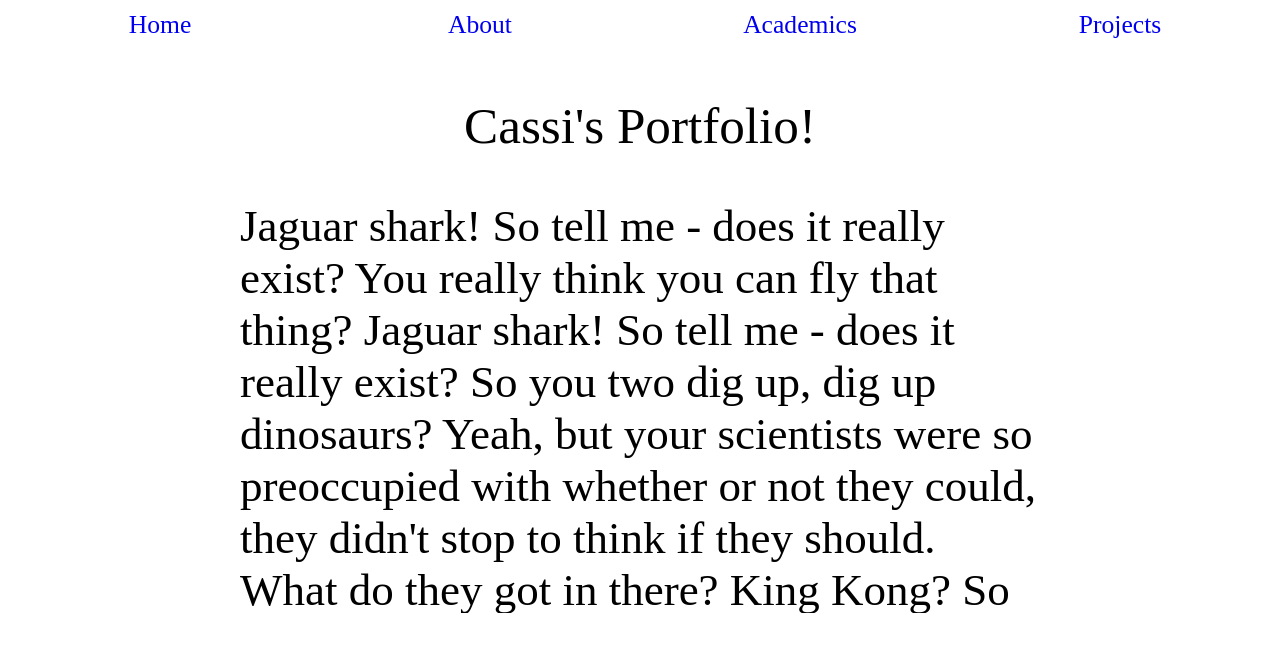
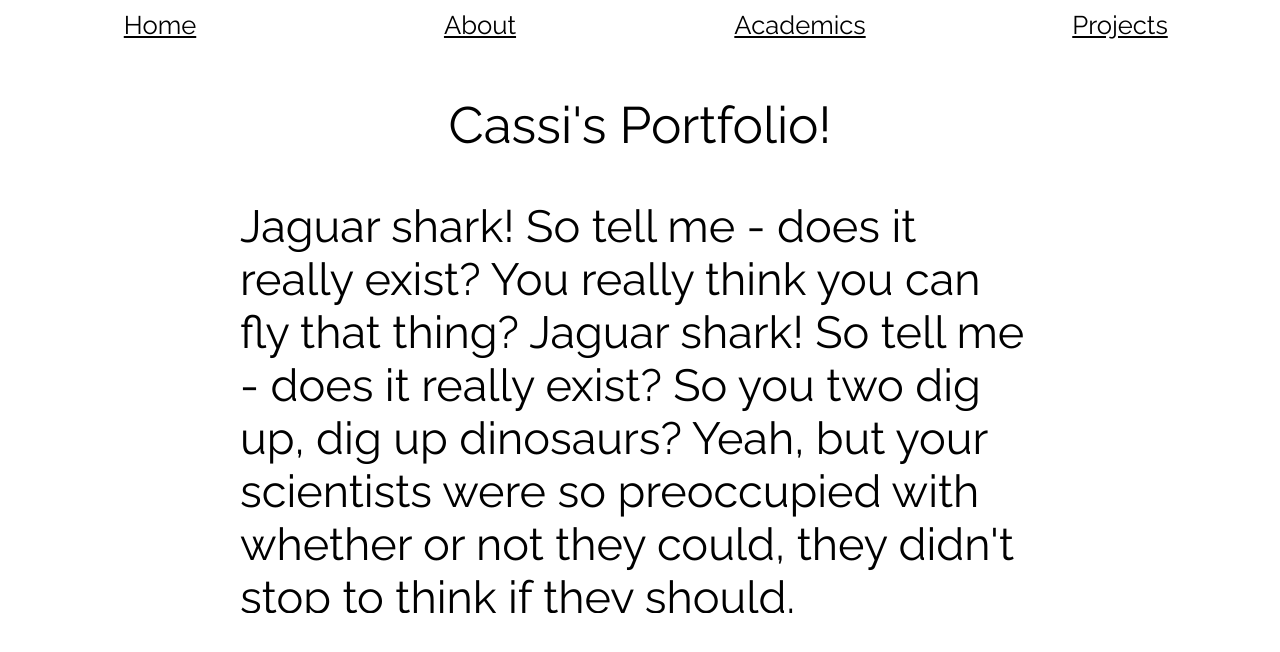
Before and after one commit to cassiSimpsonBusiness/cassiSimpsonBusiness.github.io, a plain HTML site: page index.htm in a window 1280 px wide. Drawn offline with Linux system fonts and the light colour scheme.

Commit message:
Update home.css

```diff
--- a/styles/home.css
+++ b/styles/home.css
@@ -1,8 +1,12 @@
+@import url('https://fonts.googleapis.com/css2?family=Raleway:ital,wght@0,100..900;1,100..900&display=swap');
+
+
 * {
 	/*Border: 1px solid black;*/
 	padding: 0;
 	margin: 0;
     overflow: hidden;
+	color: black;
 }
 
 body {
@@ -10,7 +14,8 @@ body {
 	width: 100vw;
 	display: grid;
 	place-items: center;
-	grid-template: repeat(16, minmax(31.25px, 1fr)) / repeat(16, minmax(31.25px, 1fr));
+	grid-template: repeat(16, minmax(32.5px, 1fr)) / repeat(16, minmax(32.5px, 1fr));
+	font-family: "Raleway", sans-serif;
 }
 
 .pageBlock {
@@ -25,7 +30,6 @@ body {
 }
 
 .topLink {
-	text-decoration: none;
 	font-size: clamp(25px, 2vw, 2vw);
 	text-align: center;
 }
```
